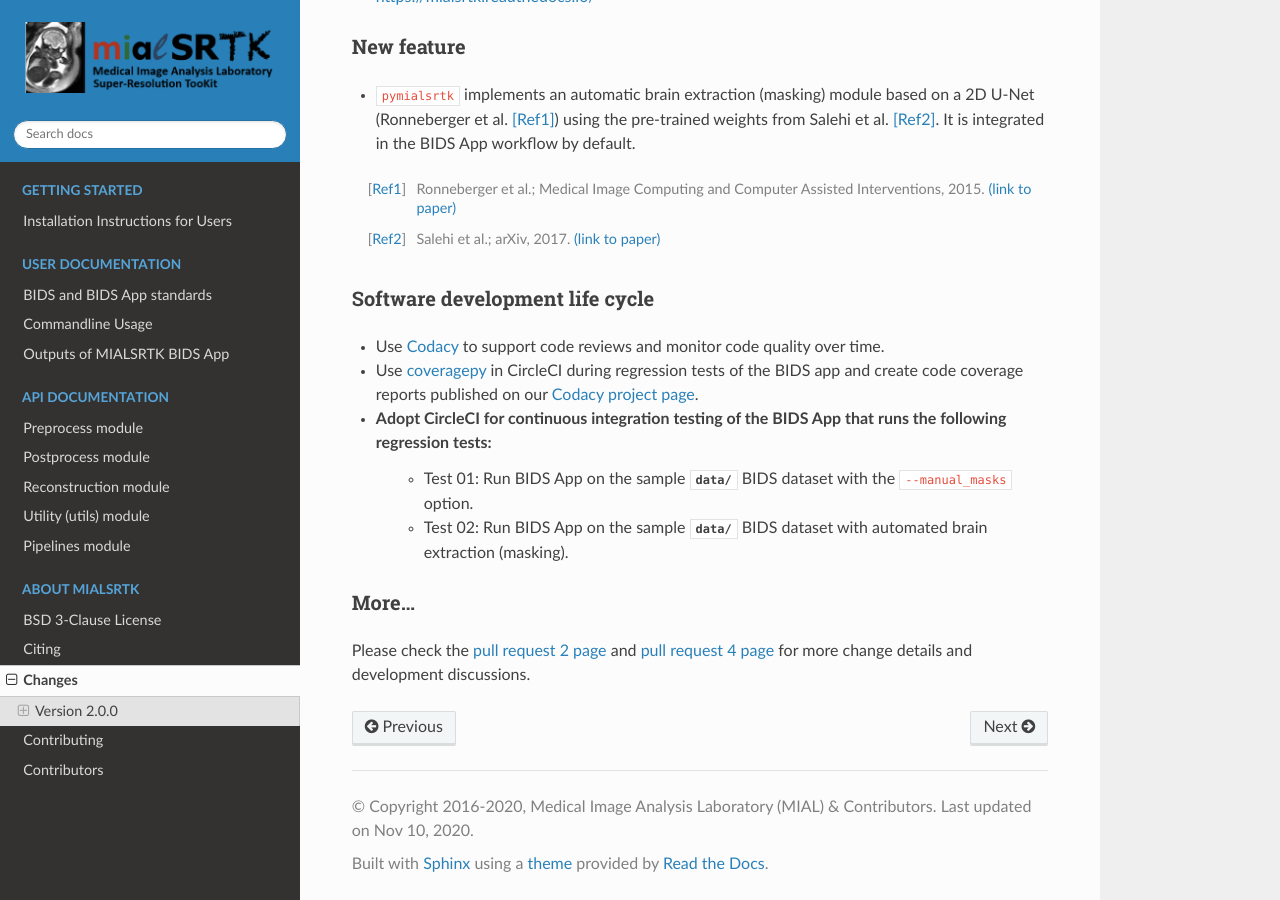
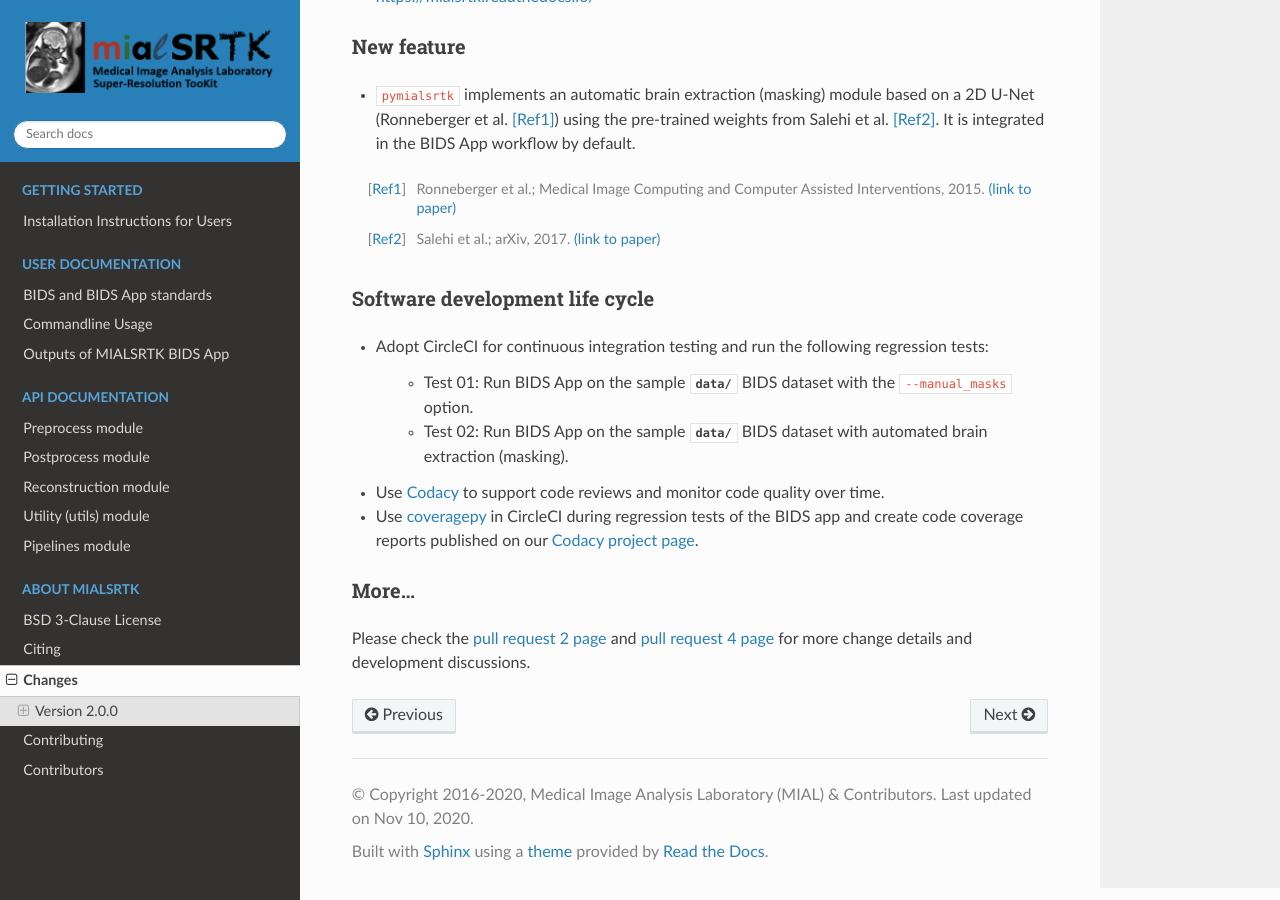
Before and after one commit to Medical-Image-Analysis-Laboratory/mialsuperresolutiontoolkit, a Sphinx documentation site: the page built from documentation/changes.rst, in a window 1280 px wide and 900 px high, scrolled down 703 px. Built offline with Sphinx 7.4.7 and the Read the Docs theme 2.0.0, drawn with Linux system fonts in a browser that asks for light colours; the version number could not be read and is left out.

Commit message:
DOC: update changes.rst [skip ci]

```diff
--- a/documentation/changes.rst
+++ b/documentation/changes.rst
@@ -37,13 +37,15 @@ New feature
 Software development life cycle
 ================================
 
+* Adopt CircleCI for continuous integration testing and run the following regression tests:
+
+	* Test 01: Run BIDS App on the sample `data/` BIDS dataset with the ``--manual_masks`` option.
+
+	* Test 02: Run BIDS App on the sample `data/` BIDS dataset with automated brain extraction (masking).
+
 * Use `Codacy <https://www.codacy.com/>`_ to support code reviews and monitor code quality over time.
 
 * Use `coveragepy <https://coverage.readthedocs.io/en/coverage-5.2/>`_  in CircleCI during regression tests of the BIDS app and create code coverage reports published on our `Codacy project page <https://app.codacy.com/gh/Medical-Image-Analysis-Laboratory/mialsuperresolutiontoolkit/dashboard>`_.
-
-* Adopt CircleCI for continuous integration testing of the BIDS App that runs the following regression tests:
-	* Test 01: Run BIDS App on the sample `data/` BIDS dataset with the ``--manual_masks`` option.
-	* Test 02: Run BIDS App on the sample `data/` BIDS dataset with automated brain extraction (masking).
 
 
 More...
```
